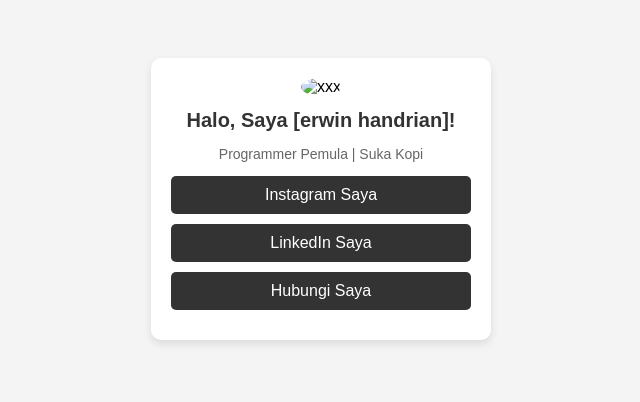
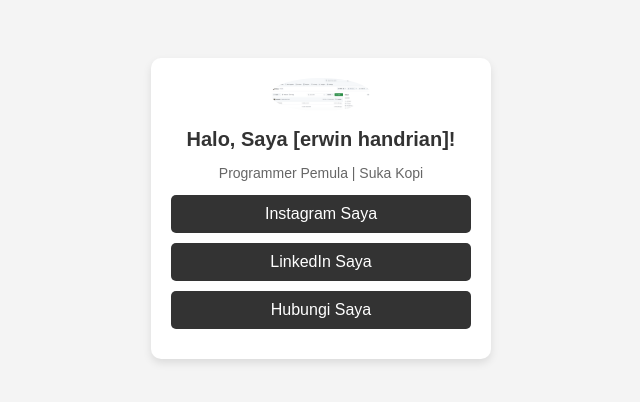
Before and after one commit to smansab/tess2, a plain HTML site: page index.html in a window 1280 px wide. Shown: the whole page, without its empty margins (319-959 px from the left). Drawn offline with Linux system fonts and the light colour scheme.

Commit message:
Update index.html

```diff
--- a/index.html
+++ b/index.html
@@ -38,7 +38,7 @@
 <body>
 
     <div class="container">
-        <img src="foto.png" alt="xxx">
+        <img src="xxx.png" alt="foto profil">
 
         <h1>Halo, Saya [erwin handrian]!</h1>
         <p>Programmer Pemula | Suka Kopi</p>
```
